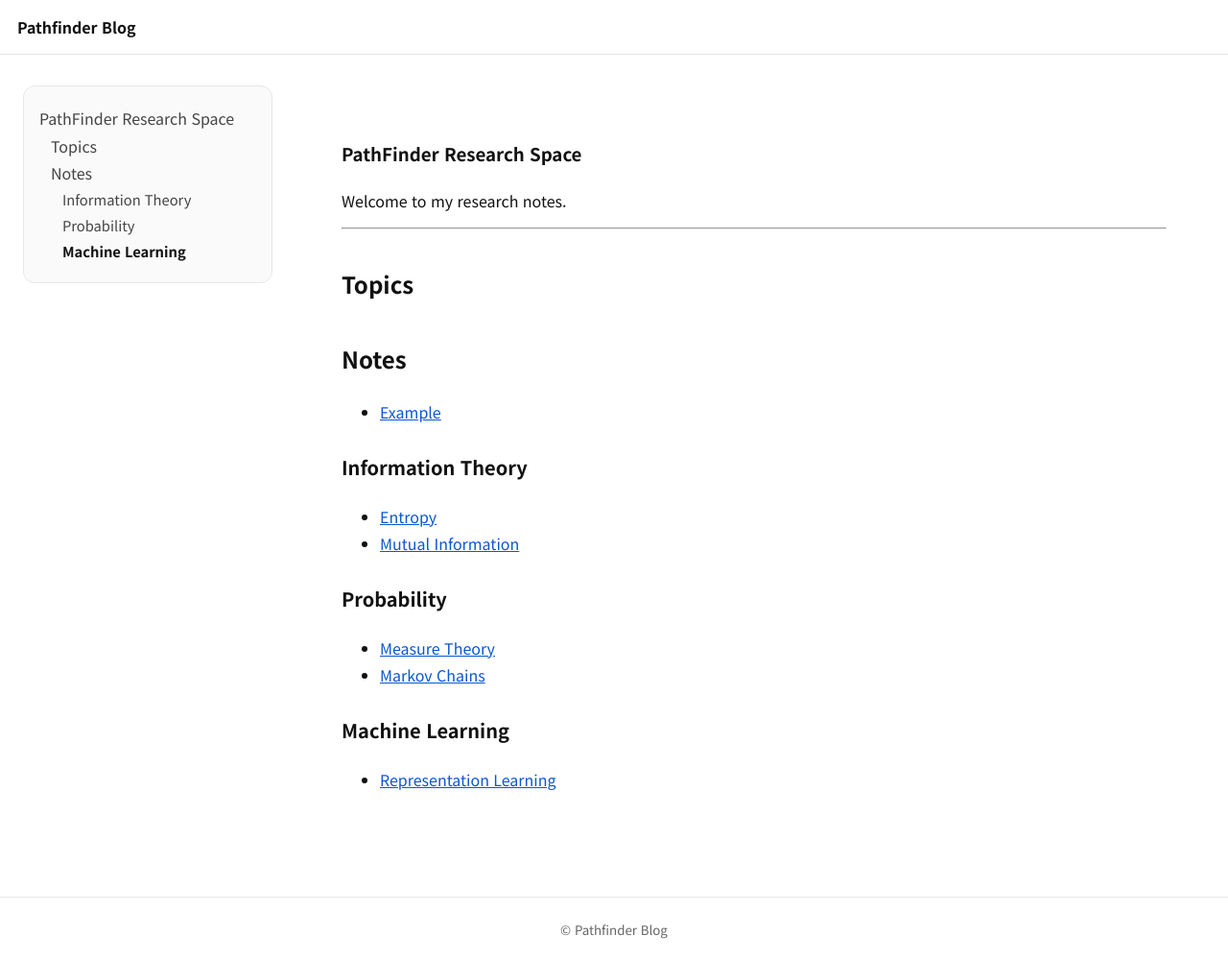
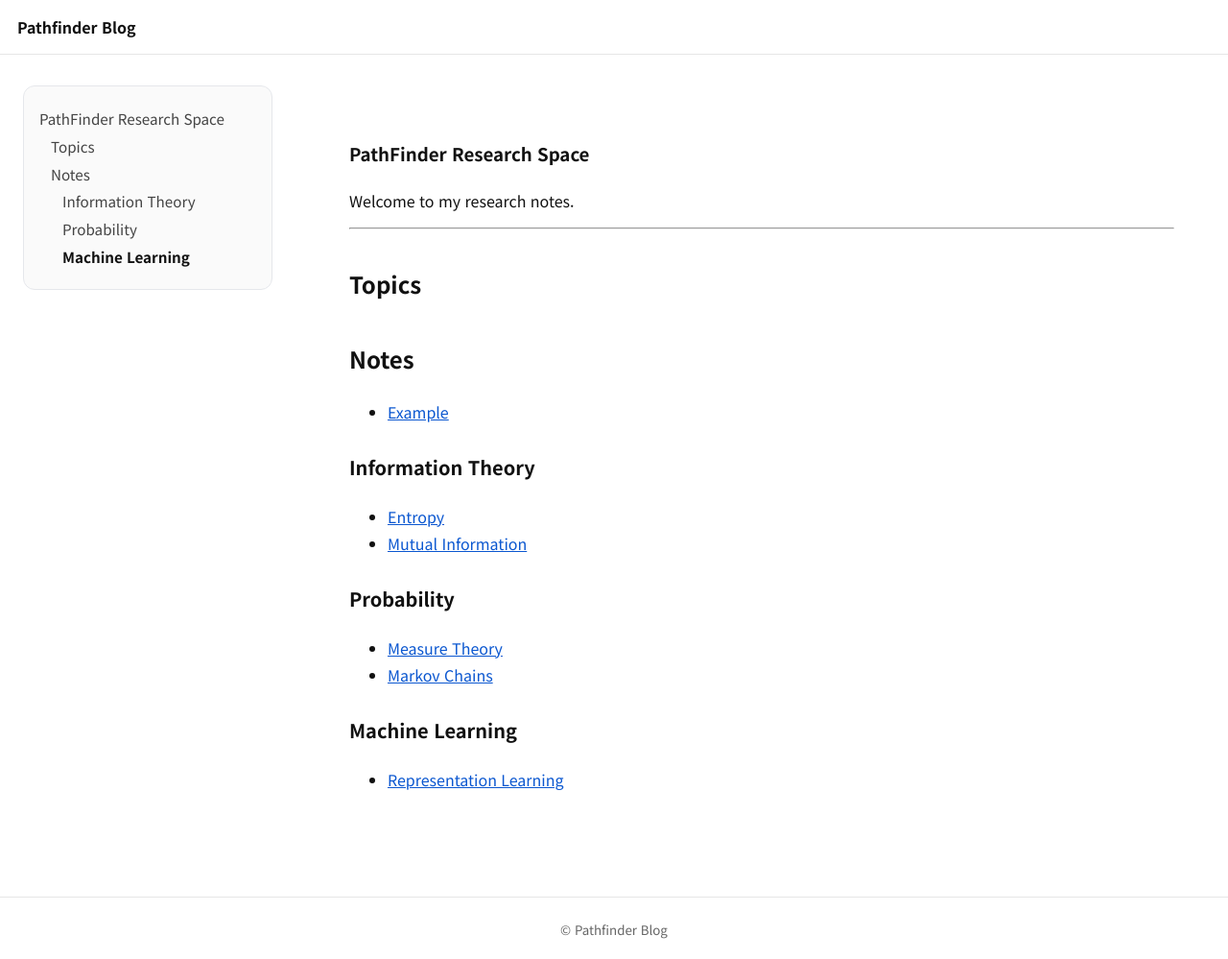
Before and after one commit to pathfinder-J/pathfinder-J.github.io, a Jekyll site: the page built from index.md, in a window 1280 px wide. Shown: the whole page at 96% size. Built offline with Jekyll 4.4.1, drawn with Linux system fonts in a browser that asks for light colours; our own code applies the rules of GitHub Pages for plain Markdown files.

Commit message:
Update toc.css

```diff
--- a/assets/css/toc.css
+++ b/assets/css/toc.css
@@ -1,24 +1,24 @@
 .page-shell {
   display: flex;
   align-items: flex-start;
-  gap: 2rem;
+  gap: 48px;
   max-width: 1400px;
   margin: 0 auto;
-  padding: 2rem 1.5rem;
+  padding: 32px 24px;
   box-sizing: border-box;
 }
 
 .page-toc-column {
   width: 260px;
-  flex-shrink: 0;
+  flex: 0 0 260px;
 }
 
 .post-toc {
   position: sticky;
-  top: 2rem;
-  max-height: calc(100vh - 4rem);
+  top: 24px;
+  max-height: calc(100vh - 48px);
   overflow-y: auto;
-  padding: 1rem;
+  padding: 16px;
   border: 1px solid #e5e7eb;
   border-radius: 12px;
   background: #fafafa;
@@ -37,7 +37,7 @@
 }
 
 .post-toc li {
-  margin: 0.3rem 0;
+  margin: 6px 0;
 }
 
 .post-toc a {
@@ -45,6 +45,7 @@
   text-decoration: none;
   color: #444;
   line-height: 1.5;
+  font-size: 0.95rem;
   word-break: break-word;
 }
 
@@ -53,12 +54,12 @@
 }
 
 .post-toc .toc-h2 {
-  padding-left: 0.75rem;
+  padding-left: 12px;
 }
 
 .post-toc .toc-h3 {
-  padding-left: 1.5rem;
-  font-size: 0.92rem;
+  padding-left: 24px;
+  font-size: 0.9rem;
   color: #666;
 }
 
@@ -70,18 +71,16 @@
 @media (max-width: 1000px) {
   .page-shell {
     display: block;
+    padding: 24px 16px;
   }
 
   .page-toc-column {
     width: 100%;
-    margin-bottom: 1.5rem;
+    margin-bottom: 24px;
   }
 
   .post-toc {
     position: static;
     max-height: none;
   }
-}    top: 0;
-    max-height: none;
-  }
 }
```
